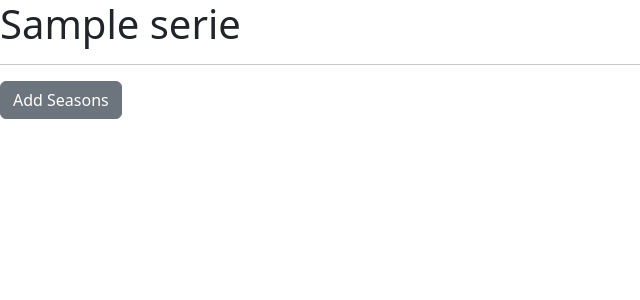
After one commit to tv-track/tv-track, a Node project: template views/series/series-detail.hbs in a window 1280 px wide. The commit adds this page. Shown: the top 300 px of the page, without its empty margins (0-640 px from the left). Run offline with Node 20 templates, Linux system fonts and the light colour scheme; the template is opened without the code that fills it: most values are stand-ins (such as "Sample title", 1, 10 or a date in 2020); some libraries are stand-ins or nearby versions.

Commit message:
feat: season model created

```diff
--- a/config/routes.config.js
+++ b/config/routes.config.js
@@ -3,10 +3,14 @@ const router = express.Router();
 const series = require("../controllers/series.controller")
 
 router.get("/", series.list);
+router.get("/serie/:id", series.seasons);
 
 // router.get("/register", )
 
 router.get("/new-serie", series.newSerie)
 router.post("/new-serie", series.createSerie)
+router.get("/serie/:id/new-season", series.createSeason)
+router.post("/serie/:id/new-season", series.doCreateSeason)
+
 
 module.exports = router;
--- /dev/null
+++ b/models/index.js
@@ -0,0 +1,5 @@
+module.exports = {
+  Serie: require("./serie.model"),
+  Season: require("./season.model"),
+  User: require("./user.model"),
+};
--- a/public/css/main.css
+++ b/public/css/main.css
@@ -0,0 +1,3 @@
+#series-img {
+    max-height: 240px;
+}
--- a/views/index.hbs
+++ b/views/index.hbs
@@ -4,7 +4,7 @@
   {{#each series as |serie|}}
     <div class="col-12 {{!-- col-sm-8 --}} col-md-6 col-lg-3">
       <div class="card mb-4">
-        <img src="{{serie.image}}" class="card-img-top" alt="..." />
+        <img src="{{serie.image}}" class="card-img-top" alt="Image not avalaible" id="series-img" />
         <div class="card-body">
           <h5 class="card-title">{{serie.title}}</h5>
           <p class="card-text">{{serie.description}}</p>
@@ -12,7 +12,7 @@
         <ul class="list-group list-group-flush">
           <li class="list-group-item">{{serie.platform}}</li>
           <li class="list-group-item">{{serie.status}}</li>
-          <li class="list-group-item">{{serie.rating}}</li>
+          <li class="list-group-item"><i class="bi bi-star me-2"></i>{{serie.rating}}</li>
         </ul>
         <div class="card-body">
           <a href="/serie/{{serie.id}}" class="card-link">Details</a>
--- a/views/layout.hbs
+++ b/views/layout.hbs
@@ -6,7 +6,8 @@
     <meta name="viewport" content="width=device-width, initial-scale=1.0">
     <title>Document</title>
     <link href="https://cdn.jsdelivr.net/npm/bootstrap@5.2.0/dist/css/bootstrap.min.css" rel="stylesheet" integrity="sha384-gH2yIJqKdNHPEq0n4Mqa/HGKIhSkIHeL5AyhkYV8i59U5AR6csBvApHHNl/vI1Bx" crossorigin="anonymous">
-
+    <link rel="stylesheet" href="https://cdn.jsdelivr.net/npm/bootstrap-icons@1.9.1/font/bootstrap-icons.css">
+    <link rel="stylesheet" href="../css/main.css">
 </head>
 <body>
     {{{ body }}}
--- /dev/null
+++ b/views/series/series-detail.hbs
@@ -0,0 +1,4 @@
+<h1>{{serie.title}}</h1>
+<hr>
+
+<a href="/serie/{{serie.id}}/new-season" class="btn btn-secondary">Add Seasons</a>
```
Also changed, not shown: controllers/series.controller.js (+47 -14 lines), models/season.model.js (added, +18 -0 lines), views/series/new-season.hbs (added, +15 -0 lines).
